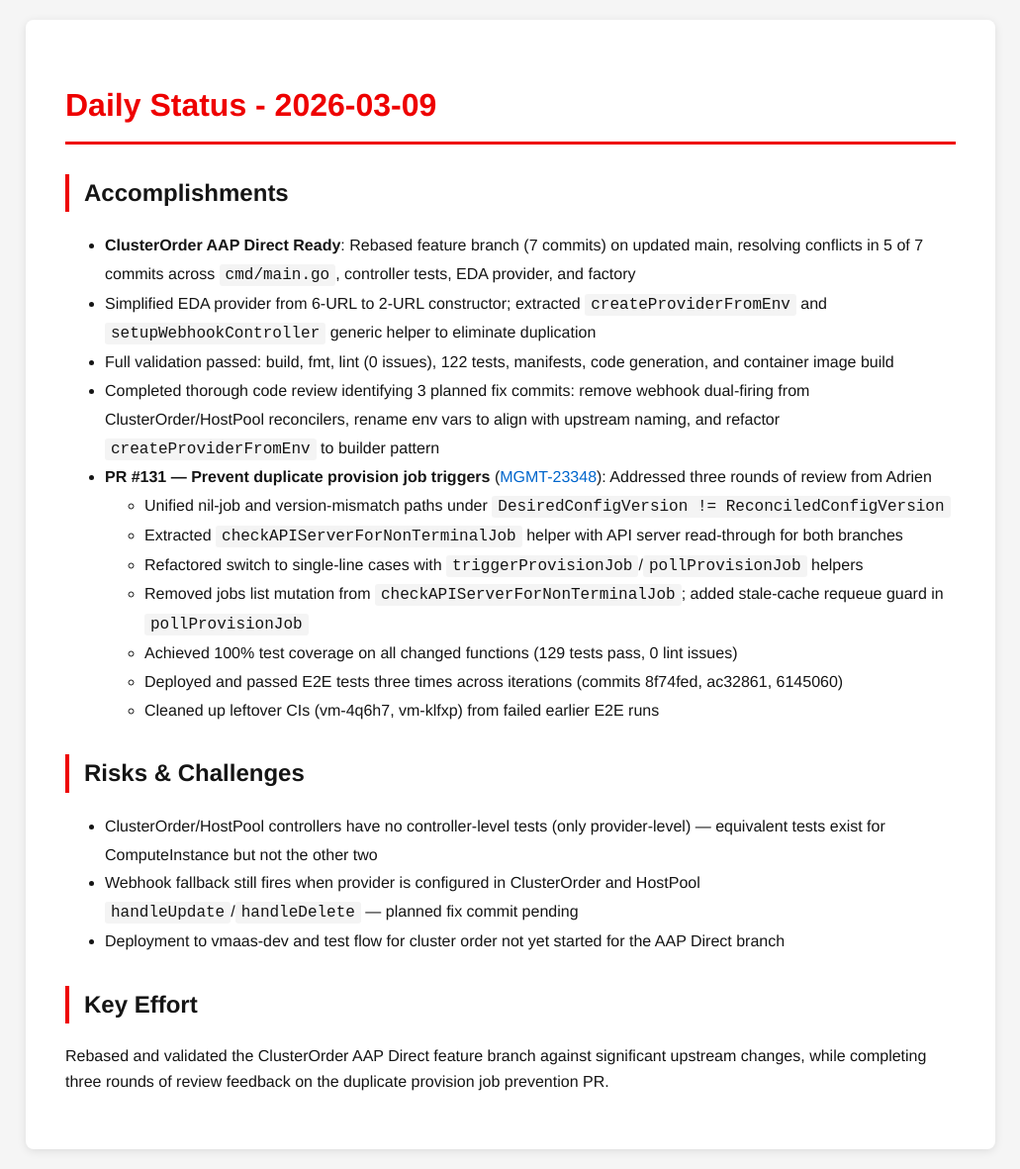
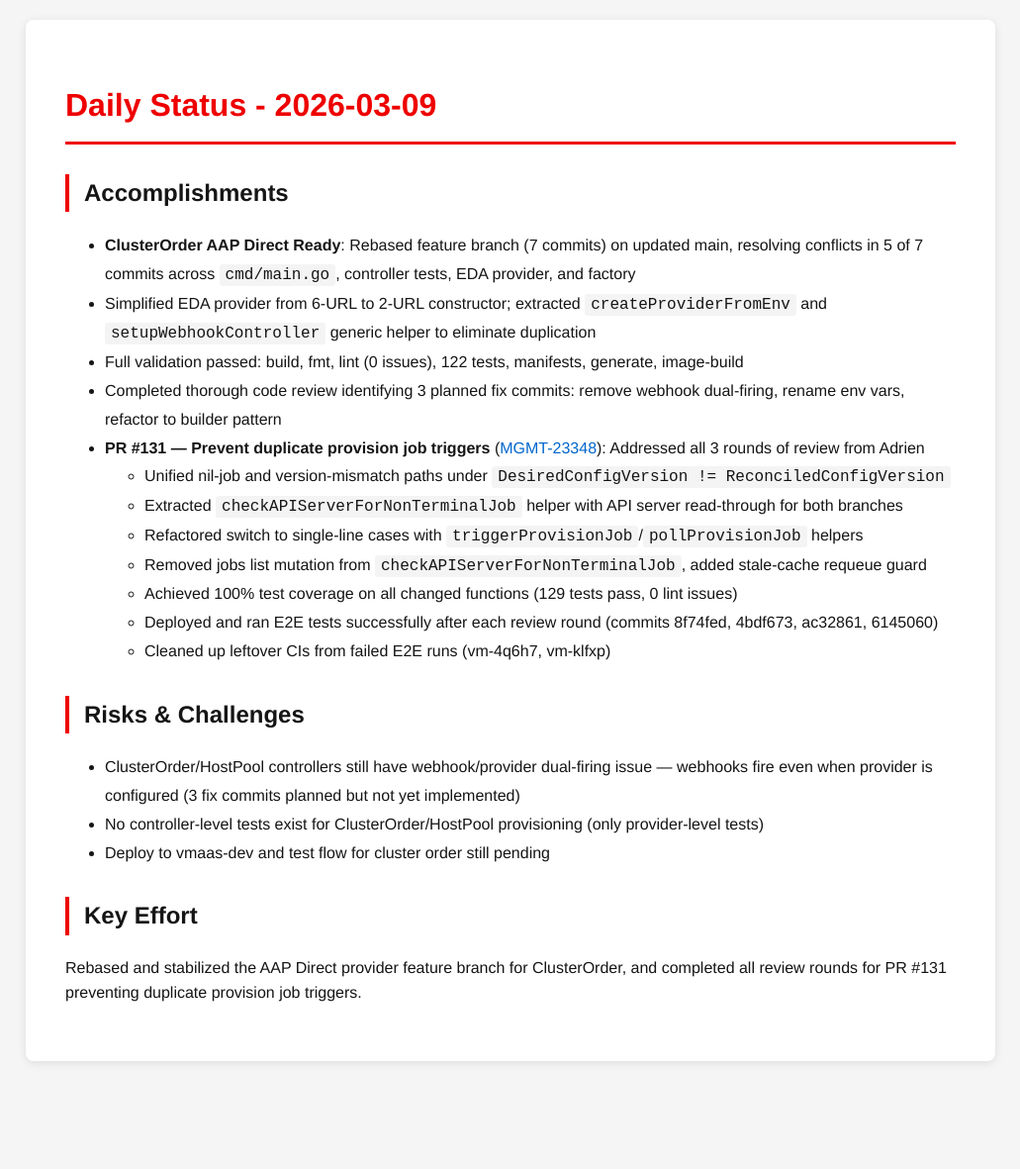
Before and after one commit to tzvatot/daily-status, a Jekyll site: the page built from 2026-03-09.md, in a window 1280 px wide. Shown: the whole page at 99% size, without its empty margins (124-1155 px from the left). Built offline with Jekyll 4.4.1, drawn with Linux system fonts in a browser that asks for light colours; after the commit the page ends 1092 px from its top, so only the background shows below that.

Commit message:
Daily status update - 2026-03-09

```diff
--- a/2026-03-09.md
+++ b/2026-03-09.md
@@ -9,21 +9,21 @@ date: 2026-03-09
 ## Accomplishments
 - **ClusterOrder AAP Direct Ready**: Rebased feature branch (7 commits) on updated main, resolving conflicts in 5 of 7 commits across `cmd/main.go`, controller tests, EDA provider, and factory
 - Simplified EDA provider from 6-URL to 2-URL constructor; extracted `createProviderFromEnv` and `setupWebhookController` generic helper to eliminate duplication
-- Full validation passed: build, fmt, lint (0 issues), 122 tests, manifests, code generation, and container image build
-- Completed thorough code review identifying 3 planned fix commits: remove webhook dual-firing from ClusterOrder/HostPool reconcilers, rename env vars to align with upstream naming, and refactor `createProviderFromEnv` to builder pattern
-- **PR #131 — Prevent duplicate provision job triggers** ([MGMT-23348](https://issues.redhat.com/browse/MGMT-23348)): Addressed three rounds of review from Adrien
+- Full validation passed: build, fmt, lint (0 issues), 122 tests, manifests, generate, image-build
+- Completed thorough code review identifying 3 planned fix commits: remove webhook dual-firing, rename env vars, refactor to builder pattern
+- **PR #131 — Prevent duplicate provision job triggers** ([MGMT-23348](https://issues.redhat.com/browse/MGMT-23348)): Addressed all 3 rounds of review from Adrien
   - Unified nil-job and version-mismatch paths under `DesiredConfigVersion != ReconciledConfigVersion`
   - Extracted `checkAPIServerForNonTerminalJob` helper with API server read-through for both branches
   - Refactored switch to single-line cases with `triggerProvisionJob`/`pollProvisionJob` helpers
-  - Removed jobs list mutation from `checkAPIServerForNonTerminalJob`; added stale-cache requeue guard in `pollProvisionJob`
+  - Removed jobs list mutation from `checkAPIServerForNonTerminalJob`, added stale-cache requeue guard
   - Achieved 100% test coverage on all changed functions (129 tests pass, 0 lint issues)
-  - Deployed and passed E2E tests three times across iterations (commits 8f74fed, ac32861, 6145060)
-  - Cleaned up leftover CIs (vm-4q6h7, vm-klfxp) from failed earlier E2E runs
+  - Deployed and ran E2E tests successfully after each review round (commits 8f74fed, 4bdf673, ac32861, 6145060)
+  - Cleaned up leftover CIs from failed E2E runs (vm-4q6h7, vm-klfxp)
 
 ## Risks & Challenges
-- ClusterOrder/HostPool controllers have no controller-level tests (only provider-level) — equivalent tests exist for ComputeInstance but not the other two
-- Webhook fallback still fires when provider is configured in ClusterOrder and HostPool `handleUpdate`/`handleDelete` — planned fix commit pending
-- Deployment to vmaas-dev and test flow for cluster order not yet started for the AAP Direct branch
+- ClusterOrder/HostPool controllers still have webhook/provider dual-firing issue — webhooks fire even when provider is configured (3 fix commits planned but not yet implemented)
+- No controller-level tests exist for ClusterOrder/HostPool provisioning (only provider-level tests)
+- Deploy to vmaas-dev and test flow for cluster order still pending
 
 ## Key Effort
-Rebased and validated the ClusterOrder AAP Direct feature branch against significant upstream changes, while completing three rounds of review feedback on the duplicate provision job prevention PR.
+Rebased and stabilized the AAP Direct provider feature branch for ClusterOrder, and completed all review rounds for PR #131 preventing duplicate provision job triggers.
```
